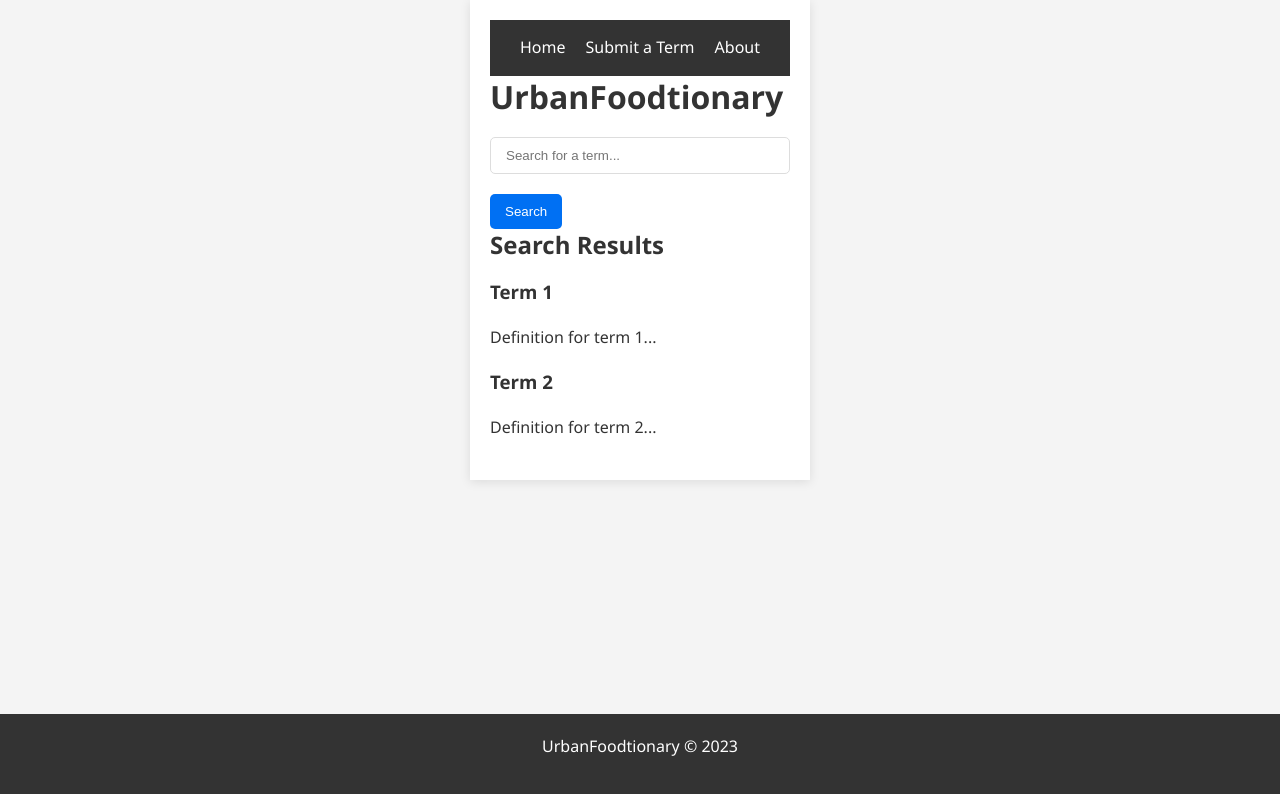
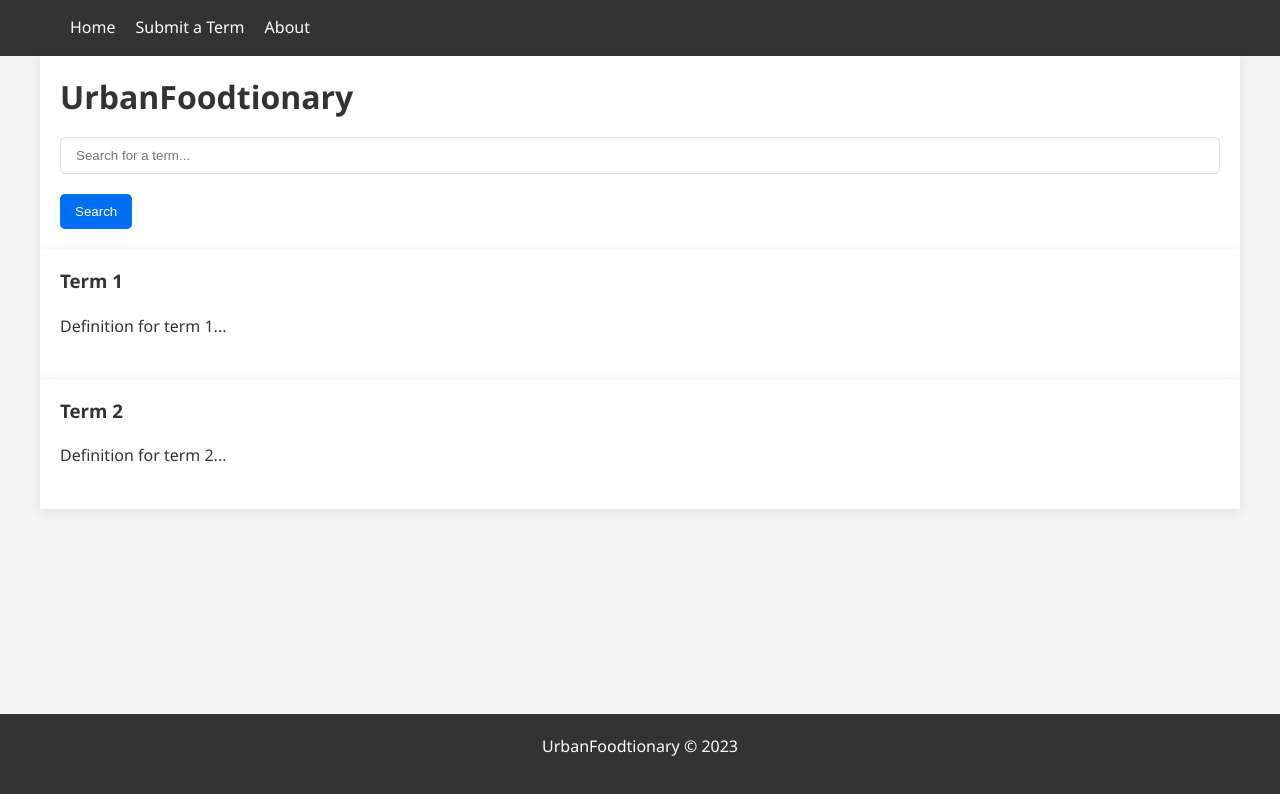
Before and after one commit to tadosalvo/UrbanFoodtionary, a Next.js app in the folder urbanfoodtionary/: page / in a window 1280 px wide. Shown: the top 794 px of the page. Built offline with nearby package versions, Linux system fonts and the light colour scheme.

Commit message:
fixed container issue

```diff
--- a/urbanfoodtionary/pages/index.tsx
+++ b/urbanfoodtionary/pages/index.tsx
@@ -18,13 +18,13 @@ const HomePage: React.FC = () => {
   };
 
   return (
-    <div className="container">
+    <div>
       <Navbar />
-      <header>
-        <h1>UrbanFoodtionary</h1>
-      </header>
       <main>
         <div className="search-section">
+          <header>
+            <h1>UrbanFoodtionary</h1>
+          </header>
           <input
             type="text"
             placeholder="Search for a term..."
@@ -34,7 +34,6 @@ const HomePage: React.FC = () => {
           <button onClick={handleSearch}>Search</button>
         </div>
         <div className="example-definitions">
-          <h2>Search Results</h2>
           {filteredDefinitions.map((def, index) => (
             <div className="definition" key={index}>
               <h3>{def.term}</h3>
--- a/urbanfoodtionary/styles/globals.css
+++ b/urbanfoodtionary/styles/globals.css
@@ -25,7 +25,25 @@ a:hover {
   color: #0050b3;
 }
 
+/* Containers */
+
 .container {
+  max-width: 1200px;
+  margin: 0 auto;
+  padding: 20px;
+  background-color: #fff;
+  box-shadow: 0 2px 10px rgba(0, 0, 0, 0.1);
+}
+
+.definition {
+  max-width: 1200px;
+  margin: 0 auto;
+  padding: 20px;
+  background-color: #fff;
+  box-shadow: 0 2px 10px rgba(0, 0, 0, 0.1);
+}
+
+.search-section {
   max-width: 1200px;
   margin: 0 auto;
   padding: 20px;
```
